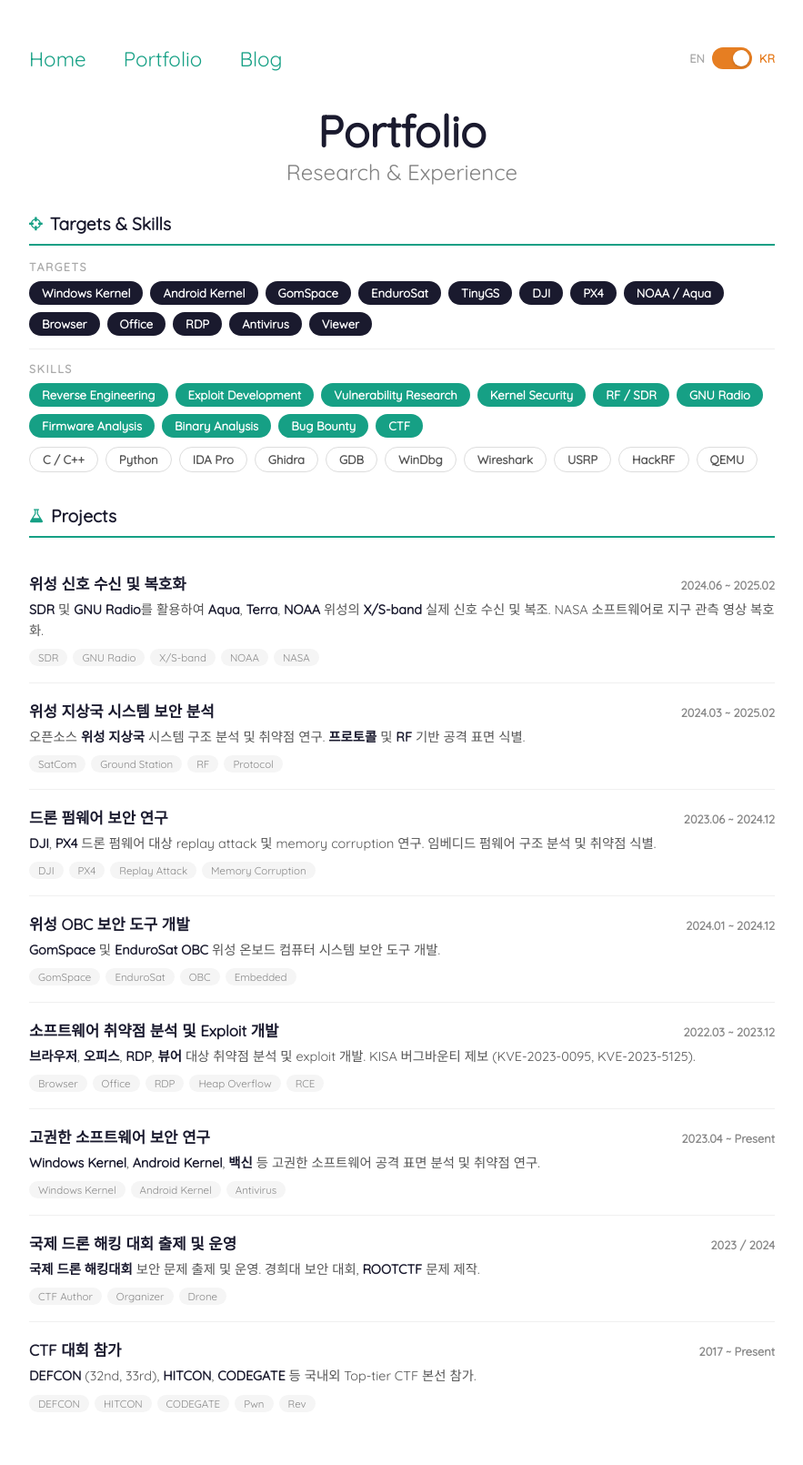
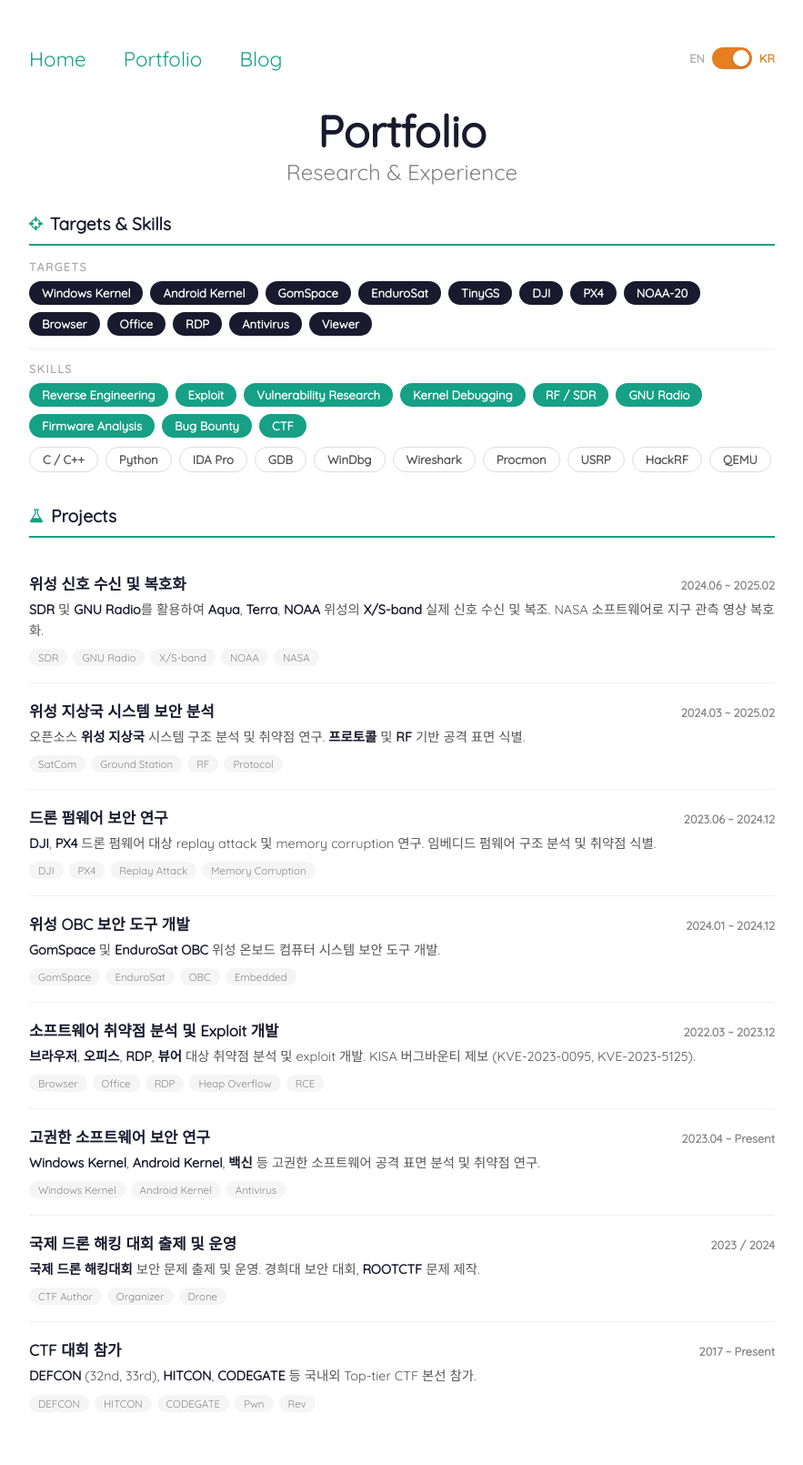
Before and after one commit to Gyeongje/gyeongje.github.io, a Jekyll site: the page built from portfolio.md, in a window 1280 px wide. Shown: the whole page at 91% size, without its empty margins (198-1081 px from the left). Built offline with Jekyll 4.4.1, drawn with Linux system fonts in a browser that asks for light colours.

Commit message:
update portfolio: NOAA-20, skill tweaks, add Procmon
Co-Authored-By: Claude Opus 4.6 <noreply@anthropic.com>

```diff
--- a/portfolio.md
+++ b/portfolio.md
@@ -18,7 +18,7 @@ permalink: /portfolio/
     <span class="pf-skill pf-skill--target">TinyGS</span>
     <span class="pf-skill pf-skill--target">DJI</span>
     <span class="pf-skill pf-skill--target">PX4</span>
-    <span class="pf-skill pf-skill--target">NOAA / Aqua</span>
+    <span class="pf-skill pf-skill--target">NOAA-20</span>
     <span class="pf-skill pf-skill--target">Browser</span>
     <span class="pf-skill pf-skill--target">Office</span>
     <span class="pf-skill pf-skill--target">RDP</span>
@@ -31,13 +31,12 @@ permalink: /portfolio/
   <div class="pf-skills__label">Skills</div>
   <div class="pf-skills__group">
     <span class="pf-skill">Reverse Engineering</span>
-    <span class="pf-skill">Exploit Development</span>
+    <span class="pf-skill">Exploit</span>
     <span class="pf-skill">Vulnerability Research</span>
-    <span class="pf-skill">Kernel Security</span>
+    <span class="pf-skill">Kernel Debugging</span>
     <span class="pf-skill">RF / SDR</span>
     <span class="pf-skill">GNU Radio</span>
     <span class="pf-skill">Firmware Analysis</span>
-    <span class="pf-skill">Binary Analysis</span>
     <span class="pf-skill">Bug Bounty</span>
     <span class="pf-skill">CTF</span>
   </div>
@@ -45,10 +44,10 @@ permalink: /portfolio/
     <span class="pf-skill pf-skill--sub">C / C++</span>
     <span class="pf-skill pf-skill--sub">Python</span>
     <span class="pf-skill pf-skill--sub">IDA Pro</span>
-    <span class="pf-skill pf-skill--sub">Ghidra</span>
     <span class="pf-skill pf-skill--sub">GDB</span>
     <span class="pf-skill pf-skill--sub">WinDbg</span>
     <span class="pf-skill pf-skill--sub">Wireshark</span>
+    <span class="pf-skill pf-skill--sub">Procmon</span>
     <span class="pf-skill pf-skill--sub">USRP</span>
     <span class="pf-skill pf-skill--sub">HackRF</span>
     <span class="pf-skill pf-skill--sub">QEMU</span>
```
